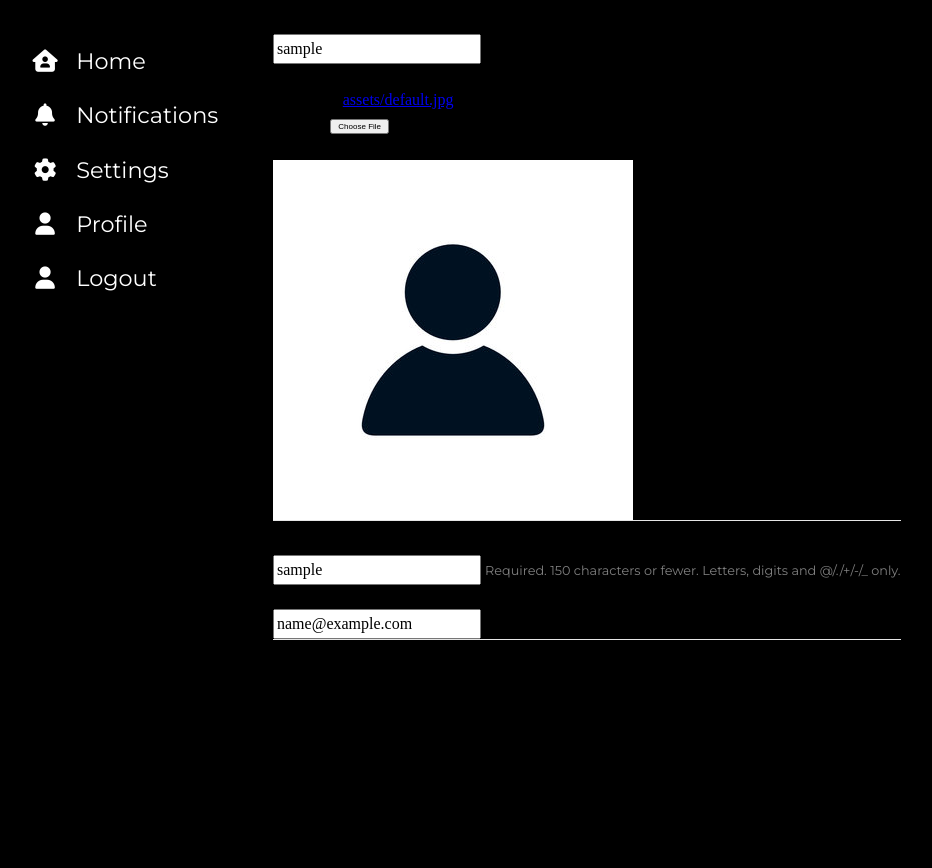
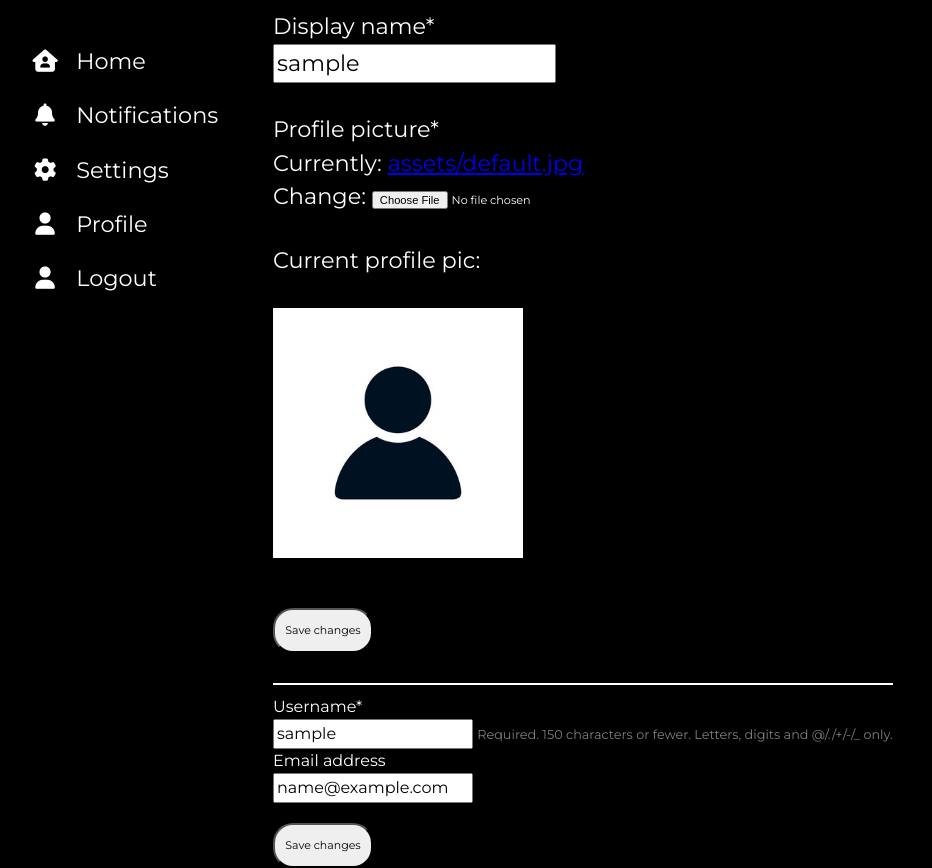
Before and after one commit to Wisieneu/chandra, a Django app: page /settings/ in a window 1280 px wide. Shown: the whole page, without its empty margins (111-1043 px from the left). Before the commit the page ends 640 px from the top, so only its background shows below. Run offline with Django 4.2, Linux system fonts and the light colour scheme; the visitor is signed in with stand-in values (Sample User, id 1); some libraries are stand-ins or nearby versions.

Commit message:
add submit buttons to settings

```diff
--- a/static/main/main.css
+++ b/static/main/main.css
@@ -814,3 +814,38 @@ border: none;
 .post-image-container {
   margin-top: 10px;
 }
+
+
+/* Settings */
+
+.settings-form {
+  color: white;
+
+  font-family: "Montserrat", sans-serif;
+  font-size: 1.4rem;
+  display: flex;
+  flex-direction: column;
+  gap: 30px;
+  border-bottom: none;
+}
+
+.settings-form img {
+  width: 250px;
+}
+
+.settings-form2 {
+  margin-top: 30px;
+  color: white;
+  font-family: "Montserrat", sans-serif;
+  border-top: 2px solid white;
+  border-bottom: none;
+}
+
+.settings-btn {
+  margin-top: 20px;
+  width: 100px;
+  font-size: 11px;
+  text-align: center;
+  height: 45px;
+  border-radius: 20px;
+  }
--- a/templates/main/base.html
+++ b/templates/main/base.html
@@ -41,7 +41,7 @@
           <i class="fa-solid fa-house-user fa-fw"></i> Home</a
         >
         <a href="#"> <i class="fa-solid fa-bell fa-fw"></i> Notifications</a>
-        <a href="#"><i class="fa-solid fa-gear fa-fw"></i> Settings</a>
+        <a href="{% url 'settings' %}"><i class="fa-solid fa-gear fa-fw"></i> Settings</a>
         {% if user.is_authenticated %}
         <a href="{% url 'profile-self' %}"
           ><i class="fa-solid fa-user fa-fw"></i> Profile</a
--- a/templates/main/settings.html
+++ b/templates/main/settings.html
@@ -1,12 +1,14 @@
 {% extends 'main/base.html' %} {% block content %} {% load static %} {% load crispy_forms_tags %}
-<form method='POST' enctype='multipart/form-data'>
+<form class='settings-form' method='POST' enctype='multipart/form-data'>
     {% csrf_token %}
     {{ profile_update_form|crispy }}
-    current profile pic:
+    Current profile pic:
     <img src={{ user.profile.profile_picture.url }} />
+    <button class='settings-btn' type="submit">Save changes</button>
 </form>
-<form method='POST' enctype='multipart/form-data'>
+<form class='settings-form2' method='POST' enctype='multipart/form-data'>
     {% csrf_token %}
     {{ user_update_form|crispy }}
+    <button class='settings-btn' type="submit">Save changes</button>
 </form>
 {% endblock content %}
```
Also changed, not shown: static/users/users.css (+47 -3 lines), templates/users/pwreset.html (+31 -2 lines).
